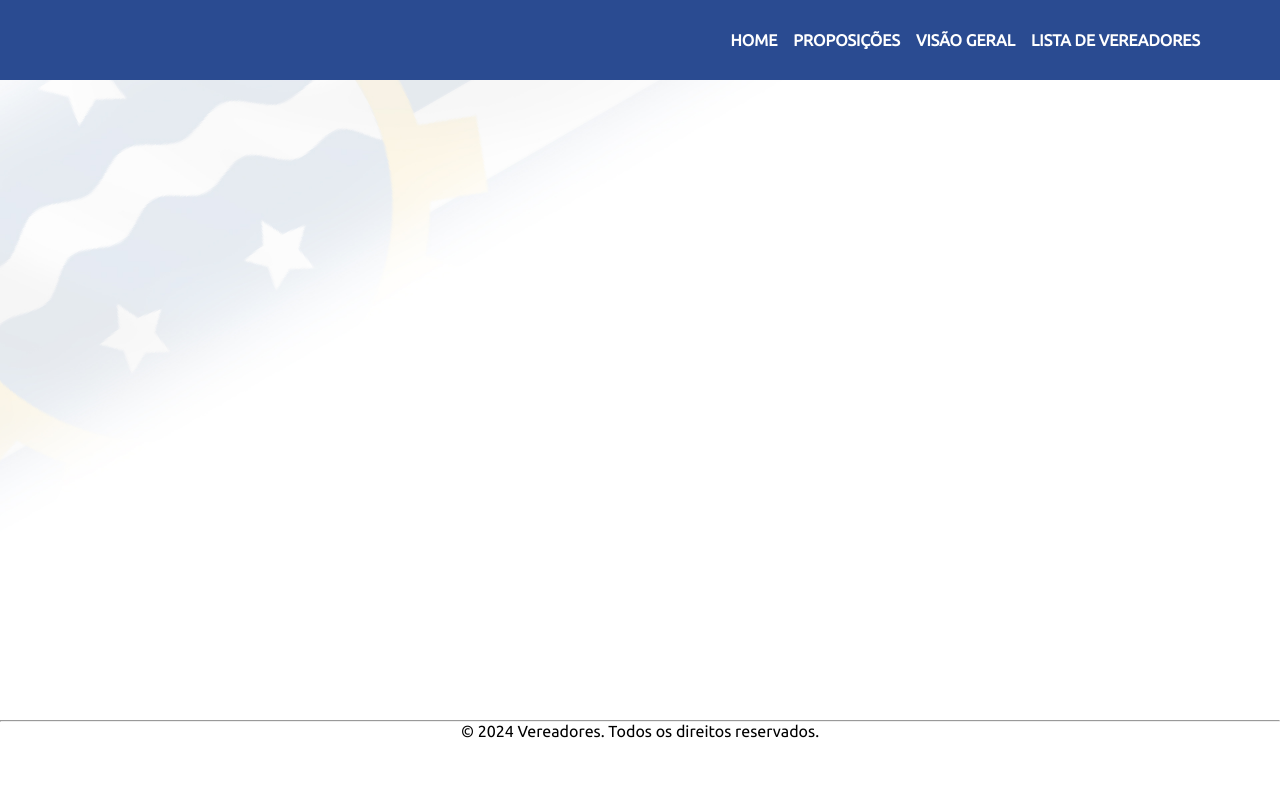
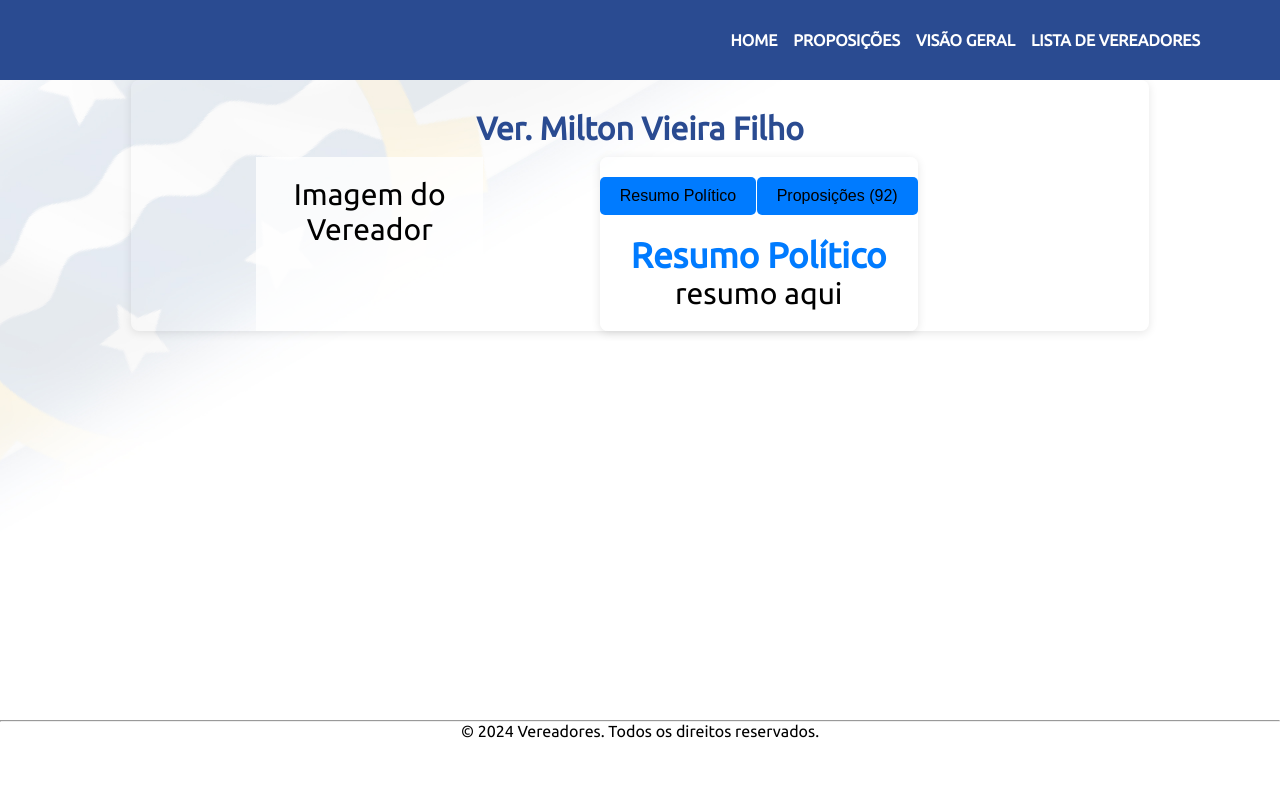
Before and after one commit to nicolygz/the-devs-department, a Flask app: page /vereador in a window 1280 px wide. Run offline with Flask 3, Linux system fonts and the light colour scheme.

Commit message:
Tela Vereadores
Produção da tela de vereadores utilizando JavaScript

Co-Authored-By: tiagow2 <126045969+tiagow2@users.noreply.github.com>
Co-Authored-By: otaviouwu <178160509+tuzzooz@users.noreply.github.com>

```diff
--- /dev/null
+++ b/flask-project/static/js/script.js
@@ -0,0 +1,25 @@
+function showContent(contentType) {
+    // Esconde todos os conteúdos com animação
+    var resumo = document.getElementById('resumo');
+    var proposicoes = document.getElementById('proposicoes');
+
+    resumo.classList.remove('show');
+    proposicoes.classList.remove('show');
+
+    // Aguarda a animação de "fade out" antes de esconder completamente
+    setTimeout(function() {
+        resumo.style.display = 'none';
+        proposicoes.style.display = 'none';
+
+        // Mostra o conteúdo com animação "fade in"
+        var selectedContent = document.getElementById(contentType);
+        selectedContent.style.display = 'block';
+        setTimeout(function() {
+            selectedContent.classList.add('show');
+        }, 10); // Leve delay para garantir o efeito
+    }, 500); // Tempo igual ao `transition` do CSS (0.5s)
+}
+
+// Mostra o Resumo Político inicialmente
+document.getElementById('resumo').classList.add('show');
+document.getElementById('resumo').style.display = 'block';
--- a/flask-project/static/vereador.css
+++ b/flask-project/static/vereador.css
@@ -0,0 +1,75 @@
+h1{
+    text-align: center;
+    padding-top: 30px;
+    color: #2A4B91;
+}
+#box {
+    display: grid;
+    gap: 10px;
+
+    grid-template-columns: 3fr 7fr ;
+    padding: 0 125px 0 125px;
+}
+
+#box > div {
+    background-color: rgba(255, 255, 255, 0.8);
+    text-align: center;
+    padding: 20px 0;
+    font-size: 30px;
+}
+
+.item1 {
+    grid-column-start: 1;
+    grid-column-end: 3;
+}
+
+
+
+.container {
+    width: 60%;
+    margin: 0 auto;
+    padding: 20px;
+
+    border-radius: 8px;
+    box-shadow: 0 2px 10px rgba(0, 0, 0, 0.1);
+}
+
+
+.menu {
+    display: flex;
+    justify-content: space-around;
+    margin-bottom: 20px;
+}
+
+.menu button {
+    background-color: #007bff;
+
+    border: none;
+    padding: 10px 20px;
+    cursor: pointer;
+    border-radius: 5px;
+    font-size: 16px;
+}
+
+.menu button:hover {
+    background-color: #0056b3;
+}
+
+.content1 {
+    opacity: 0;
+    transition: opacity 0.5s ease-in-out;
+}
+
+.content1.show {
+    display: block;
+    opacity: 1;
+}
+
+.content1.hide {
+    opacity: 0;
+    display: none;
+}
+
+.content1 h3 {
+    color: #007bff;
+}
--- a/flask-project/templates/vereador.html
+++ b/flask-project/templates/vereador.html
@@ -5,13 +5,40 @@
 {% block extra_css %}
     <link rel="stylesheet" href="../static/lista-vereadores.css">
     <link rel="stylesheet" href="{{ url_for('static', filename='vereador.css') }}">
+
+
+
 {% endblock %}
 
 {% block content %}
     <div class="bg">
         <div style="padding-top: 80px;">
-        <!-- AQUI DENTRO VAI TODO O CONTEUDO (la ele)  -->
+            <div class="container" id="box">
+                <h1 class="item1"> Ver. Milton Vieira Filho </h1>
+                    <div>Imagem do Vereador</div>
+                    <div class="container">
+                        <div class="menu">
+                            <button onclick="showContent('resumo')">Resumo Político</button>
+                            <button onclick="showContent('proposicoes')">Proposições (92)</button>
+                        </div>
+                        <div id="resumo" class="content1">
+                            <h3>Resumo Político</h3>
+                            <p>resumo aqui</p>
+                        </div>
+                        <div id="proposicoes" class="content1" style="display: none;">
+                            <h3>Proposições</h3>
+                            <p>Aqui você pode listar as 92 proposições feitas pelo vereador.</p>
+                        </div>
+                    </div>
+
+                    <script src="{{ url_for('static', filename='js/script.js') }}"></script>
+
+
+                </div>
+            </div>
+
         </div>
-    </div>
+
+
 
 {% endblock %}
--- a/telas-vereadores/teste.txt
+++ /dev/null
@@ -1 +0,0 @@
-Issami - Otávio - Tiago
```
Also changed, not shown: README.md.
